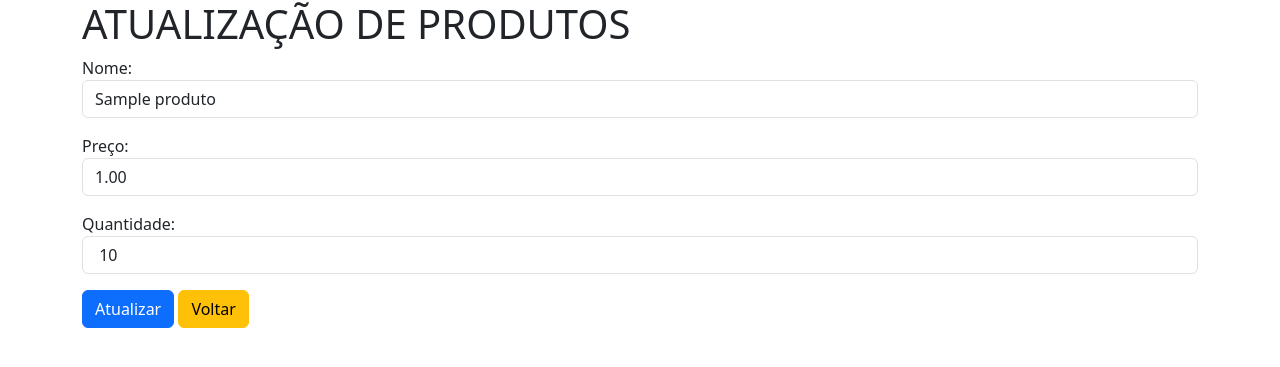
After one commit to evellynfurtad0/Loja, a PHP site: page /form_atualizar.php?id=1 in a window 1280 px wide. The commit adds this page. Shown: the top 367 px of the page. Run offline with PHP 8.4, Linux system fonts and the light colour scheme; tables that the repository leaves empty hold one stand-in row (values such as "Sample post"); a stand-in replaces the project's code that opens the database connection.

Commit message:
aula com o atualizar

```diff
--- /dev/null
+++ b/form_atualizar.php
@@ -0,0 +1,49 @@
+<?php
+    include 'cabecalho.php';
+    $id = $_GET['id'];
+?>
+
+<body>
+    <div class="container">
+        <h1>ATUALIZAÇÃO DE PRODUTOS</h1>
+        <?php
+            require 'conexao.php';
+            $sql = "SELECT * FROM produtos WHERE id = $id";
+            $stmt = $pdo->query($sql);
+            $produto = $stmt->fetch(PDO::FETCH_ASSOC);
+
+            // var_dump($produto);
+                // echo "ID: " . $produto['id'] . "<br>";
+                // echo "Nome: " . $produto['nome'] . "<br>";
+                // echo "Preço: R$" . $produto['preco'] . "<br>";
+                // echo "Estoque: " . $produto['estoque'] . "<br><br>";
+
+        ?>
+        <form action="#" method="POST">
+            <div class="mb-3"> Nome:<input value="<?php echo $produto['nome'] ?>"
+                type="text" class="form-control" name="produto">
+            </div>
+            <div class="mb-3">
+                Preço:<input
+                value="<?php echo $produto['preco'] ?>"
+                type="text" class="form-control" name="preco">
+            </div>
+            <div class="mb-3">
+                Quantidade:<input value=" <?php echo $produto['quantidade']?>"
+                type="text" class="form-control" name="estoque">
+            </div>
+            <button type="submit" class="btn btn-primary">Atualizar</button>
+            <a href="index.php" type="button" class="btn btn-warning">Voltar</a>
+
+             <!--
+             SELECT * FROM produtos; seleciona todos os produtos
+
+             UPDATE loja SET nome = "NOVO NOME" WHERE id = 1; troca o nome do produto, se não tivesse o id ia atualizar tudo
+             SELECT * FROM produtos WHERE id = 1;
+             -->
+            </div>
+        </form>
+    </div>
+<?php
+    include 'rodape.php';
+?>
--- a/form_cadastrar.php
+++ b/form_cadastrar.php
@@ -5,7 +5,7 @@
 <body>
     <div class="container">
         <h1>Bem vindo ao 1º Sistema Web com CRUD</h1>
-        <h2>Laura Romano e Evellyn Furtado</h2>
+        <h2>Evellyn Furtado</h2>
         <form action="inserir.php" method="POST">
             <div class="mb-3">
                 <input type="text" class="form-control" name="produto" placeholder="Digite o nome do produto">
--- a/listar.php
+++ b/listar.php
@@ -32,7 +32,7 @@
                         echo"
                         <td>
                             <div class='tn-group' role='group' aria-label='Basic mixed styles example'>
-                                <a href='#' type='button' class='btn btn-danger'>Atualizar</a>
+                                <a href='form_atualizar.php?id=".$produto['id']."' type='button' class='btn btn-danger'>Atualizar</a>
                                 <a href='#' type='button' class='btn btn-warning'>Apagar</a>
                             </div>
                         </td>
```
